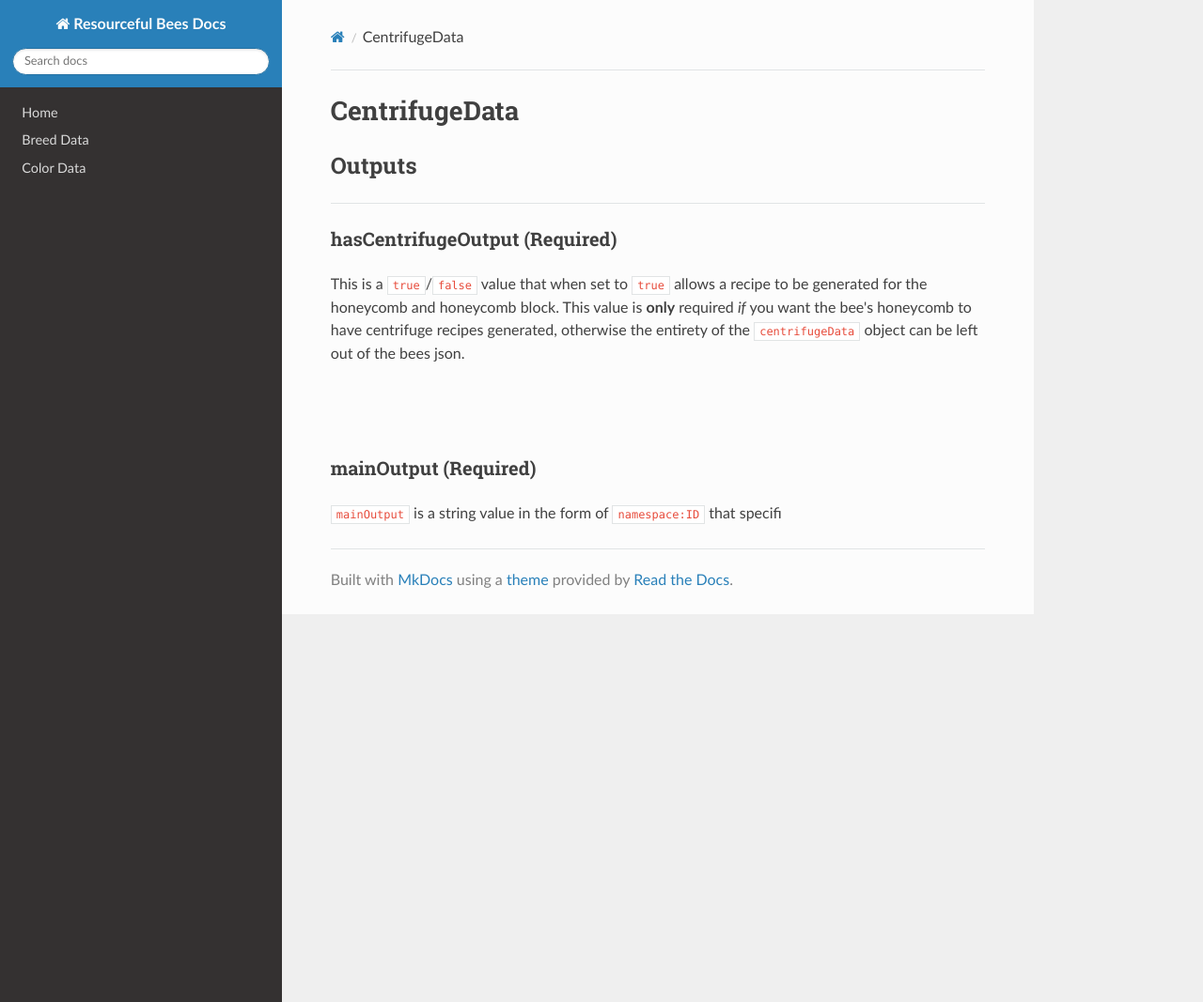
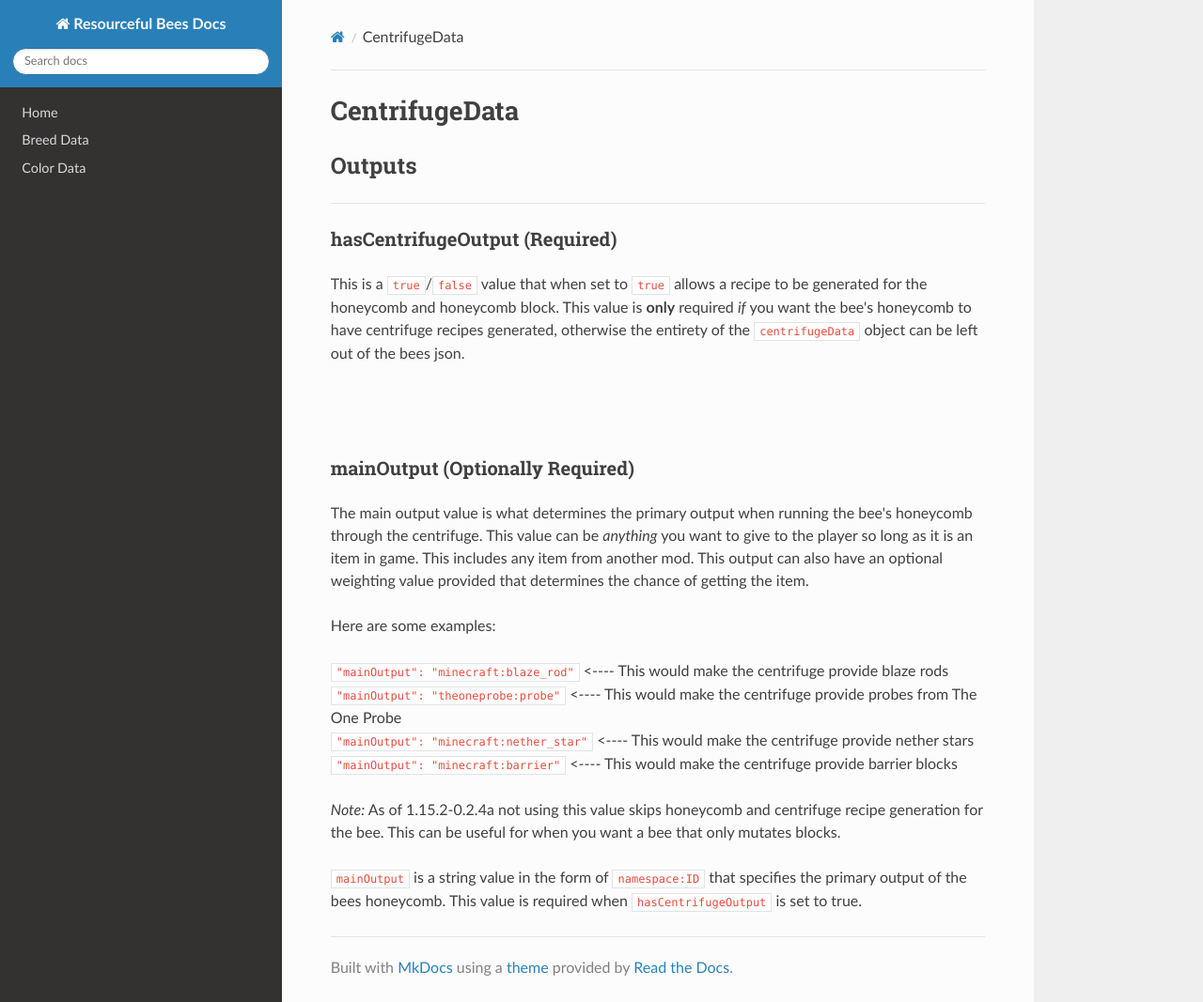
Before and after one commit to Team-Resourceful/ResourcefulBeesDocs, an MkDocs documentation site: the page built from docs/bee_data/centrifuge_data.md, in a window 1280 px wide and 1067 px high. Shown: the whole window at 94% size. Built offline with MkDocs 1.6.1, drawn with Linux system fonts in a browser that asks for light colours; nearby versions of some CDN libraries.

Commit message:
docs/bee_data/centrifuge_data.md updated from https://stackedit.io/

```diff
--- a/docs/bee_data/centrifuge_data.md
+++ b/docs/bee_data/centrifuge_data.md
@@ -10,9 +10,20 @@ This is a `true`/`false` value that when set to `true` allows a recipe to be gen
 <br>
 <br>
 
-### **mainOutput** (Required)
+### **mainOutput** (Optionally Required)
 
-`mainOutput` is a string value in the form of `namespace:ID` that specifi
+The main output value is what determines the primary output when running the bee's honeycomb through the centrifuge. This value can be  _anything_  you want to give to the player so long as it is an item in game. This includes any item from another mod. This output can also have an optional weighting value provided that determines the chance of getting the item.
+
+Here are some examples:
+
+`"mainOutput": "minecraft:blaze_rod"`  <---- This would make the centrifuge provide blaze rods
+`"mainOutput": "theoneprobe:probe"`  <---- This would make the centrifuge provide probes from The One Probe
+`"mainOutput": "minecraft:nether_star"`  <---- This would make the centrifuge provide nether stars
+`"mainOutput": "minecraft:barrier"`  <---- This would make the centrifuge provide barrier blocks
+
+_Note:_  As of 1.15.2-0.2.4a not using this value skips honeycomb and centrifuge recipe generation for the bee. This can be useful for when you want a bee that only mutates blocks.
+
+`mainOutput` is a string value in the form of `namespace:ID` that specifies the primary output of the bees honeycomb. This value is required when `hasCentrifugeOutput` is set to true.
 <!--stackedit_data:
-eyJoaXN0b3J5IjpbMTU5MzYxMTg3OV19
+eyJoaXN0b3J5IjpbLTE1MDg1MDA2MjhdfQ==
 -->
```
